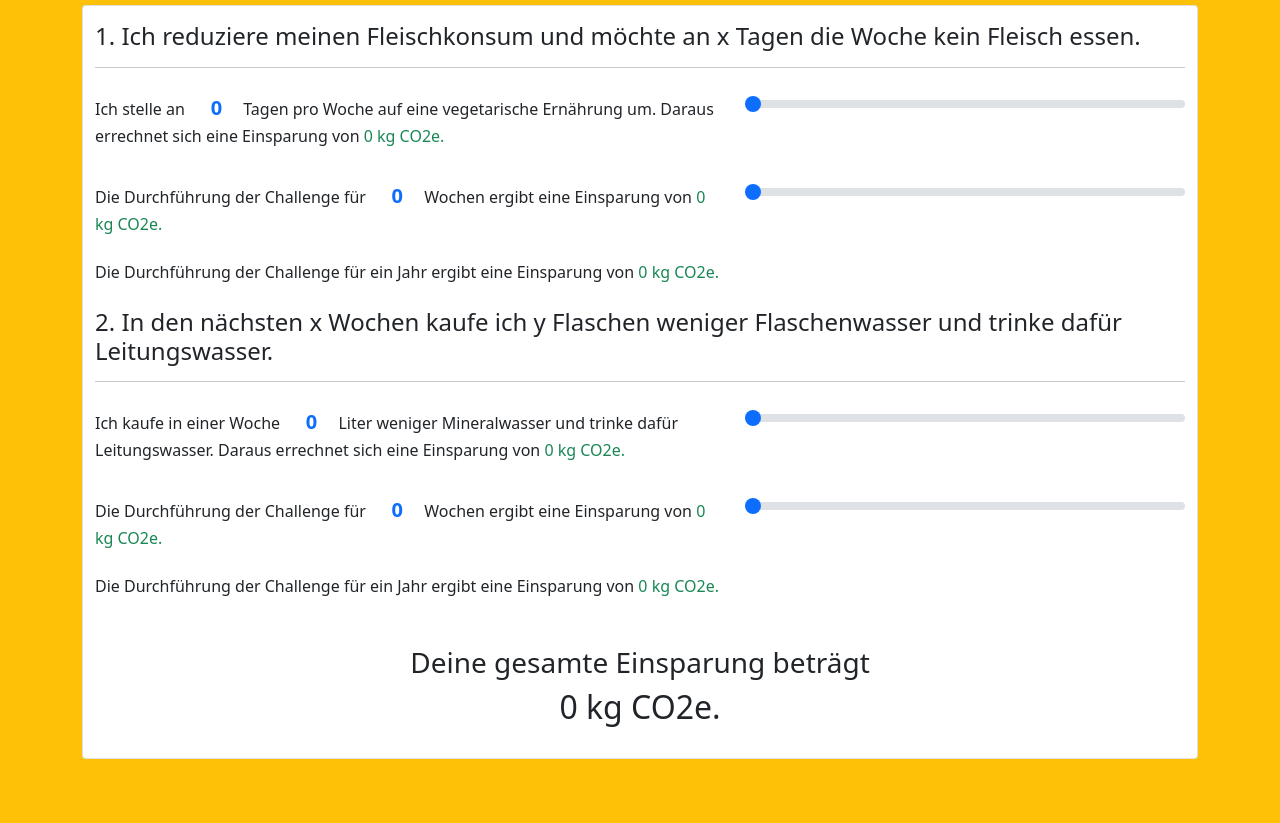
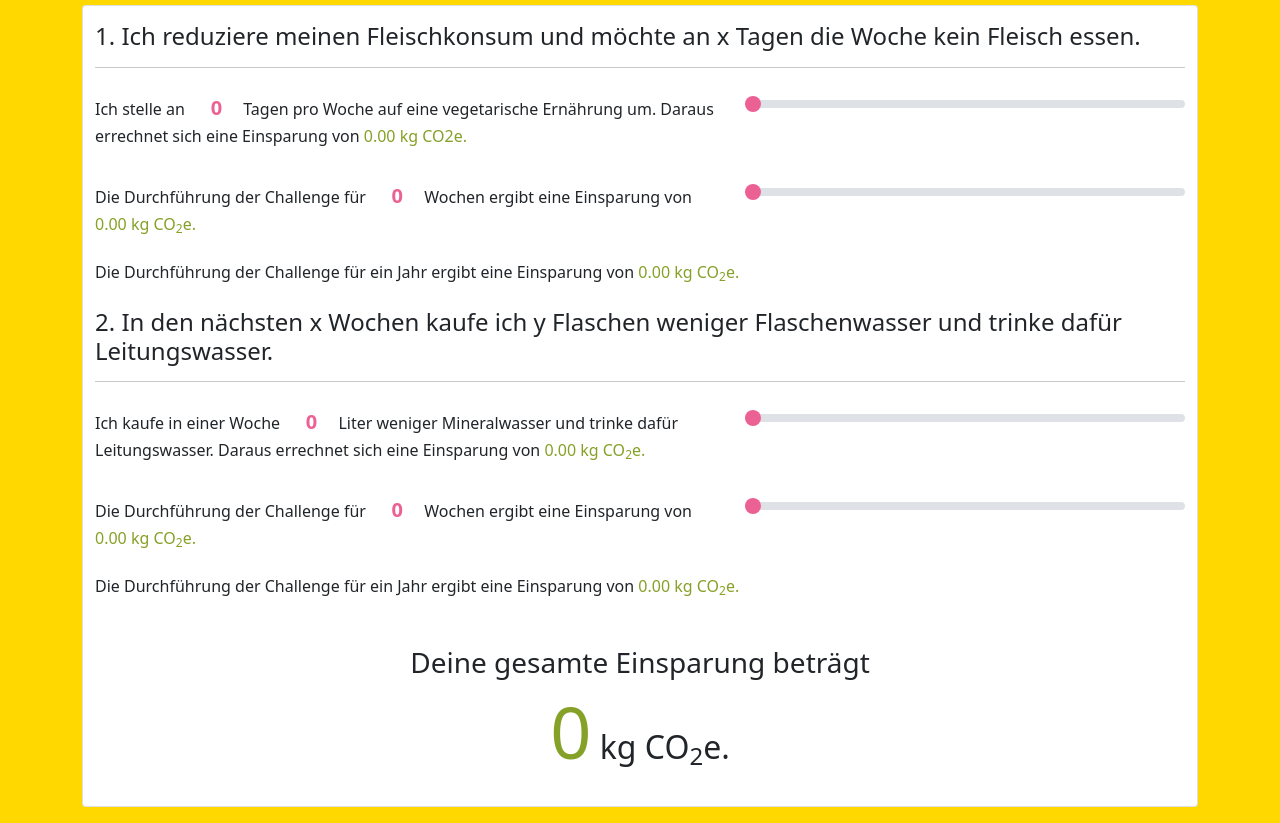
Before and after one commit to bdp-adrian/klimafit-proto, a website: page index.html in a window 1280 px wide. Shown: the part 83-906 px from the top of the page. Before the commit the page ends 858 px from the top, so only its background shows below. Drawn offline with nearby package versions, Linux system fonts and the light colour scheme; files that its build step writes are made by us from their sources.

Commit message:
Theming bootstrap

```diff
--- a/index.html
+++ b/index.html
@@ -6,7 +6,7 @@
     <meta name="viewport" content="width=device-width, initial-scale=1.0">
     <title>Klimafit Prototype</title>
     <link rel="stylesheet" href="dist/styles.css">
-    <link href="https://cdn.jsdelivr.net/npm/bootstrap@5.1.0/dist/css/bootstrap.min.css" rel="stylesheet" integrity="sha384-KyZXEAg3QhqLMpG8r+8fhAXLRk2vvoC2f3B09zVXn8CA5QIVfZOJ3BCsw2P0p/We" crossorigin="anonymous">
+    <!-- <link href="https://cdn.jsdelivr.net/npm/bootstrap@5.1.0/dist/css/bootstrap.min.css" rel="stylesheet" integrity="sha384-KyZXEAg3QhqLMpG8r+8fhAXLRk2vvoC2f3B09zVXn8CA5QIVfZOJ3BCsw2P0p/We" crossorigin="anonymous"> -->
     <style>
         .input-group-number {
             max-width: 50px;
@@ -22,7 +22,7 @@
     <section class="section my-3">
         <div class="wrapper">
             <div class="container">
-                <div class="h1 text-center pb-3">Prototyp</div>
+                <div class="h1 text-center text-primary pb-3">Prototyp Klimafit Challenge</div>
                 <div class="card">
                     <form class="py-3 container" action="">
                         <div class="row">
@@ -33,19 +33,19 @@
                         </div>
                         <div class="row veggie">
                             <div class="col-12 col-md-7 py-2">
-                                <p>Ich stelle an <input class="input-group-number text-primary" type="number" v-model="value_veggie_day"/> Tagen pro Woche auf eine vegetarische Ernährung um. Daraus errechnet sich eine Einsparung von <span class="text-success"><span v-text="veggie_day"></span> kg CO2e.</span></p>
+                                <p>Ich stelle an <input class="input-group-number text-primary" type="number" v-model="value_veggie_day"/> Tagen pro Woche auf eine vegetarische Ernährung um. Daraus errechnet sich eine Einsparung von <span class="text-success"><span v-text="veggie_day"></span> kg CO<sub></sub>2</sub>e.</span></p>
                             </div>
                             <div class="col-12 col-md-5 py-2">
                                 <input class="form-range" type="range" min="0" max="7" step="1" v-model="value_veggie_day">
                             </div>
                             <div class="col-12 col-md-7 py-2">
-                                <p>Die Durchführung der Challenge für <input class="input-group-number text-primary" type="number" v-model="value_veggie_week"/> Wochen ergibt eine Einsparung von <span class="text-success"><span v-text="veggie_week"></span> kg CO2e.</span></p>
+                                <p>Die Durchführung der Challenge für <input class="input-group-number text-primary" type="number" v-model="value_veggie_week"/> Wochen ergibt eine Einsparung von <span class="text-success"><span v-text="veggie_week"></span> kg CO<sub>2</sub>e.</span></p>
                             </div>
                             <div class="col-12 col-md-5 py-2">
                                 <input class="form-range" type="range" min="0" max="52" step="1" v-model="value_veggie_week">
                             </div>
                             <div class="col-12">
-                                Die Durchführung der Challenge für ein Jahr ergibt eine Einsparung von <span class="text-success"><span v-text="veggie_year"></span> kg CO2e.
+                                Die Durchführung der Challenge für ein Jahr ergibt eine Einsparung von <span class="text-success"><span v-text="veggie_year"></span> kg CO<sub>2</sub>e.
                             </div>
                         </div>
                         <div class="row mt-4">
@@ -56,24 +56,24 @@
                         </div>
                         <div class="row water">
                             <div class="col-12 col-md-7 py-2">
-                                <p>Ich kaufe in einer Woche <input class="input-group-number text-primary" type="number" v-model="value_water_day"/> Liter weniger Mineralwasser und trinke dafür Leitungswasser. Daraus errechnet sich eine Einsparung von <span class="text-success"><span v-text="water_day"></span> kg CO2e.</span></p>
+                                <p>Ich kaufe in einer Woche <input class="input-group-number text-primary" type="number" v-model="value_water_day"/> Liter weniger Mineralwasser und trinke dafür Leitungswasser. Daraus errechnet sich eine Einsparung von <span class="text-success"><span v-text="water_day"></span> kg CO<sub>2</sub>e.</span></p>
                             </div>
                             <div class="col-12 col-md-5 py-2">
-                                <input class="form-range" type="range" min="0" max="7" step="1" v-model="value_water_day">
+                                <input class="form-range" type="range" min="0" max="20" step="1" v-model="value_water_day">
                             </div>
                             <div class="col-12 col-md-7 py-2">
-                                <p>Die Durchführung der Challenge für <input class="input-group-number text-primary" type="number" v-model="value_water_week"/> Wochen ergibt eine Einsparung von <span class="text-success"><span v-text="water_week"></span> kg CO2e.</span></p>
+                                <p>Die Durchführung der Challenge für <input class="input-group-number text-primary" type="number" v-model="value_water_week"/> Wochen ergibt eine Einsparung von <span class="text-success"><span v-text="water_week"></span> kg CO<sub>2</sub>e.</span></p>
                             </div>
                             <div class="col-12 col-md-5 py-2">
                                 <input class="form-range" type="range" min="0" max="52" step="1" v-model="value_water_week">
                             </div>
                             <div class="col-12">
-                                Die Durchführung der Challenge für ein Jahr ergibt eine Einsparung von <span class="text-success"><span v-text="water_year"></span> kg CO2e.
+                                Die Durchführung der Challenge für ein Jahr ergibt eine Einsparung von <span class="text-success"><span v-text="water_year"></span> kg CO<sub>2</sub>e.
                             </div>
                         </div>
                         <div class="row mt-5 mb-2">
                             <h3 class="py3 text-center">Deine gesamte Einsparung beträgt</h3>
-                            <h2 class="text-center"><span v-text="total"></span> kg CO2e.</h2>
+                            <h2 class="text-center"><span class="display-2 text-success" v-text="total"></span> kg CO<sub>2</sub>e.</h2>
                         </div>
                     </form>
                 </div>
@@ -94,25 +94,25 @@
             },
             computed: {
                 veggie_day: function () {
-                    return this.value_veggie_day * 3.27
+                    return (this.value_veggie_day * 3.27).toFixed(2)
                 },
                 veggie_week: function () {
-                    return this.value_veggie_day * 3.27 * this.value_veggie_week
+                    return (this.value_veggie_day * 3.27 * this.value_veggie_week).toFixed(2)
                 },
                 veggie_year: function () {
-                    return this.value_veggie_day * 3.27 * 52
+                    return (this.value_veggie_day * 3.27 * 52).toFixed(2)
                 },
                 water_day: function () {
-                    return this.value_water_day * 0.21
+                    return (this.value_water_day * 0.21).toFixed(2)
                 },
                 water_week: function () {
-                    return this.value_water_day * 0.21 * this.value_water_week
+                    return (this.value_water_day * 0.21 * this.value_water_week).toFixed(2)
                 },
                 water_year: function () {
-                    return this.value_water_day * 0.21 * 52
+                    return (this.value_water_day * 0.21 * 52).toFixed(2)
                 },
                 total: function () {
-                    return this.value_veggie_day * 3.27 * this.value_veggie_week + this.value_water_day * 0.21 * this.value_water_week
+                    return Math.round(this.value_veggie_day * 3.27 * this.value_veggie_week + this.value_water_day * 0.21 * this.value_water_week)
                 }
             }
         });
--- /dev/null
+++ b/sass/_variables.scss
@@ -0,0 +1,3 @@
+$primary: #EC6194;
+$success: #85A127;
+$warning: #FFD800;
--- a/sass/styles.scss
+++ b/sass/styles.scss
@@ -1 +1,50 @@
-@import '../node_modules/bootstrap/scss/bootstrap.scss'
+// Required
+@import "../node_modules/bootstrap/scss/functions";
+
+// Default variable overrides
+@import 'variables.scss';
+
+// Required
+@import "../node_modules/bootstrap/scss/variables";
+@import "../node_modules/bootstrap/scss/mixins";
+@import "../node_modules/bootstrap/scss/utilities";
+
+// Optional Bootstrap components here// Layout & components
+@import "../node_modules/bootstrap/scss/root";
+@import "../node_modules/bootstrap/scss/reboot";
+@import "../node_modules/bootstrap/scss/type";
+@import "../node_modules/bootstrap/scss/images";
+@import "../node_modules/bootstrap/scss/containers";
+@import "../node_modules/bootstrap/scss/grid";
+@import "../node_modules/bootstrap/scss/tables";
+@import "../node_modules/bootstrap/scss/forms";
+@import "../node_modules/bootstrap/scss/buttons";
+@import "../node_modules/bootstrap/scss/transitions";
+@import "../node_modules/bootstrap/scss/dropdown";
+@import "../node_modules/bootstrap/scss/button-group";
+@import "../node_modules/bootstrap/scss/nav";
+@import "../node_modules/bootstrap/scss/navbar";
+@import "../node_modules/bootstrap/scss/card";
+@import "../node_modules/bootstrap/scss/accordion";
+@import "../node_modules/bootstrap/scss/breadcrumb";
+@import "../node_modules/bootstrap/scss/pagination";
+@import "../node_modules/bootstrap/scss/badge";
+@import "../node_modules/bootstrap/scss/alert";
+@import "../node_modules/bootstrap/scss/progress";
+@import "../node_modules/bootstrap/scss/list-group";
+@import "../node_modules/bootstrap/scss/close";
+@import "../node_modules/bootstrap/scss/toasts";
+@import "../node_modules/bootstrap/scss/modal";
+@import "../node_modules/bootstrap/scss/tooltip";
+@import "../node_modules/bootstrap/scss/popover";
+@import "../node_modules/bootstrap/scss/carousel";
+@import "../node_modules/bootstrap/scss/spinners";
+@import "../node_modules/bootstrap/scss/offcanvas";
+@import "../node_modules/bootstrap/scss/placeholders";
+
+// Helpers
+@import "../node_modules/bootstrap/scss/helpers";
+
+// Utilities
+@import "../node_modules/bootstrap/scss/utilities/api";
+// scss-docs-end import-stack
```
